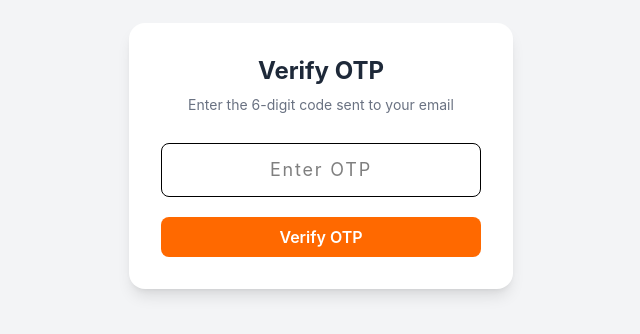
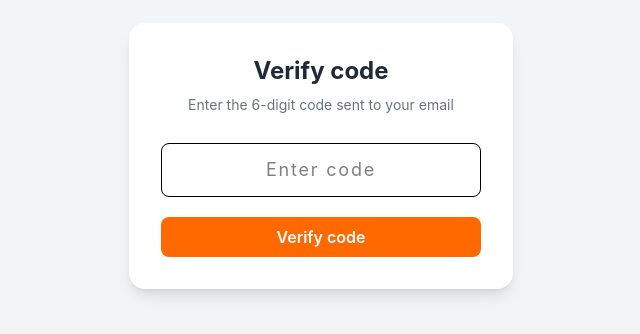
Before and after one commit to UniSphereProject/unisphere-project, a React (Vite) app in the folder frontend/: page /forgetpw in a window 1280 px wide. Shown: the part 244-578 px from the top of the page, without its empty margins (319-959 px from the left). Built offline with nearby package versions, Linux system fonts and the light colour scheme; no server answers.

Commit message:
changed otp-> code to match backend format

```diff
--- a/frontend/src/pages/Forgetpw.jsx
+++ b/frontend/src/pages/Forgetpw.jsx
@@ -1,36 +1,50 @@
 import axios from "axios";
-import React, { useState } from "react";
+import  { useState } from "react";
 import { useLocation } from "react-router-dom";
 
 const Forgetpw = () => {
   const location = useLocation();
   const email = location.state?.email;
     const BASE_URL=import.meta.env.VITE_BACKEND_API_BASE_URL;
-
-  const [otp, setOtp] = useState("");
+const[loading,setLoading]=useState(false)
+  const [code, setCode] = useState("");
 
   const handleSubmit = async () => {
     try {
+      setLoading(true)
       const res = await axios.post(
         `${BASE_URL}/api/auth/verify-otp`,
         {
           email,
-          otp,
+          code,
         }
       );
 
       console.log(res.data);
     } catch (err) {
       console.log(err);
+    }finally{
+      setLoading(false)
     }
   };
 
   return (
+    <>
+
+    {loading && (
+        <div className="fixed inset-0 bg-black/40 flex items-center justify-center z-50">
+          <div className="bg-white px-8 py-6 rounded-xl flex items-center gap-3 shadow-lg">
+            <div className="w-5 h-5 border-4 border-gray-300 border-t-orange-500 rounded-full animate-spin"></div>
+            <span className="text-gray-700 font-medium"> Loading...</span>
+          </div>
+        </div>
+      )}
+
     <div className="min-h-screen flex items-center justify-center bg-gray-100 px-4">
       <div className="bg-white shadow-lg rounded-2xl p-8 w-full max-w-sm">
 
         <h2 className="text-2xl font-bold text-center text-gray-800">
-          Verify OTP
+          Verify code
         </h2>
 
         <p className="text-sm text-gray-500 text-center mt-2">
@@ -43,10 +57,10 @@ const Forgetpw = () => {
 
         <input
           type="text"
-          value={otp}
+          value={code}
           maxLength={6}
-          onChange={(e) => setOtp(e.target.value.replace(/\D/g, ""))}
-          placeholder="Enter OTP"
+          onChange={(e) => setCode(e.target.value.replace(/\D/g, ""))}
+          placeholder="Enter code"
           className="mt-6 w-full px-4 py-3 text-center text-lg tracking-widest border rounded-lg outline-none focus:ring-2 focus:ring-orange-500"
         />
 
@@ -54,12 +68,12 @@ const Forgetpw = () => {
           onClick={handleSubmit}
           className="mt-5 w-full bg-orange-500 text-white py-2 rounded-lg font-semibold hover:bg-orange-600 transition hover:cursor-pointer"
         >
-          Verify OTP
+          Verify code
         </button>
 
       </div>
     </div>
-  );
+ </> );
 };
 
 export default Forgetpw;
```
